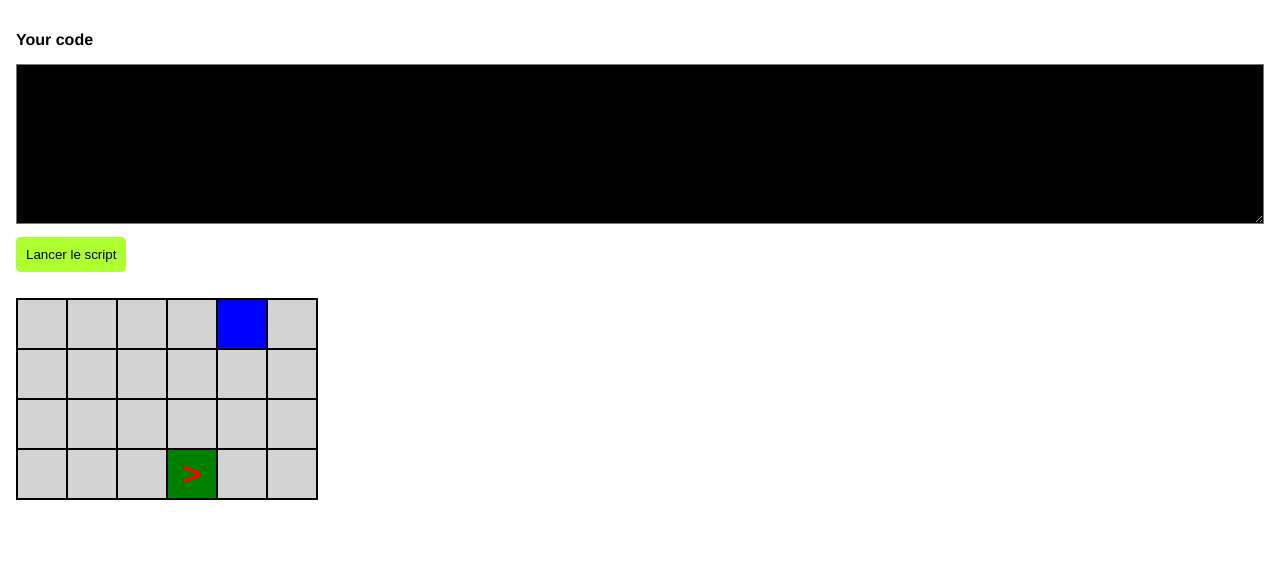
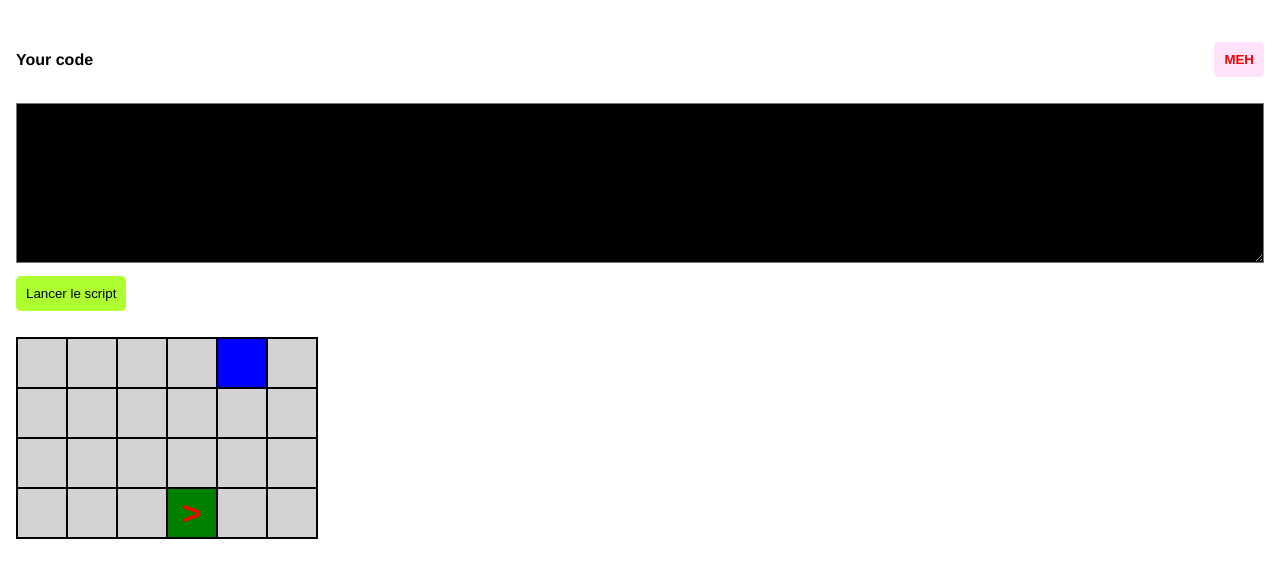
Before and after one commit to Thomas-Radulesco/javascript-interpretor, a plain HTML site: page index.html in a window 1280 px wide. Drawn offline with Linux system fonts and the light colour scheme.

Commit message:
meh button

```diff
--- a/css/style.css
+++ b/css/style.css
@@ -4,8 +4,11 @@ body {
 }
 
 .label {
+  display: flex;
+  align-items: center;
   font-weight: bold;
   margin: 1rem 0;
+  justify-content: space-between;
 }
 
 #userCode {
@@ -98,3 +101,14 @@ body {
   font-weight: lighter;
   text-transform: lowercase;
 }
+
+#reset {
+  background-color: rgb(255, 226, 251);
+  color: red;
+  font-weight: bold;
+  border: 0;
+  margin: 0.625rem 0;
+  padding: 0.625rem;
+  border-radius: 0.3rem;
+  cursor: pointer;
+}
--- a/index.html
+++ b/index.html
@@ -14,14 +14,14 @@
 
 <body>
     <div>
-        <div class="label">Your code
-            <!-- <div class="errorMessages">
-                <p class="error">messages d'erreur</p>
-                <p class="errorSubtitle">sous-titre message d'erreur</p>
-            </div> -->
+        <div class="label">
+            <p>Your code</p>
+            <button id="reset" title="Cela ne me plaît point, dessine-moi autre chose">MEH</button>
         </div>
         <textarea id="userCode"></textarea>
+
         <button id="launchScript">Lancer le script</button>
+
     </div>
 
     <div id="board">
@@ -29,7 +29,6 @@
     </div>
 
     <script src="js/app.js"></script>
-    <!-- <script src="js/test.js"></script> -->
 </body>
 
 </html>
--- a/js/app.js
+++ b/js/app.js
@@ -1,17 +1,25 @@
 var app = {
   errorMessages: '',
-  regCommand: /(^\/\/.*$)|(^\#.*$)|(^\/\*.*$)|(^ *move forward *(\/\/.*)*(\#.*)*(\/\*.*)*$)|(^ *turn left *(\/\/.*)*(\#.*)*(\/\*.*)*$)|(^ *turn right *(\/\/.*)*(\#.*)*(\/\*.*)*$)|(^ *(\/\/.*)*(\#.*)*(\/\*.*)*$)/,
+  regCommand: /(^\/\/.*$)|(^\#.*$)|(^\/\*.*$)|(^ *move forward *(\/\/.*)*(\#.*)*(\/\*.*)*$)|(^ *turn left *(\/\/.*)*(\#.*)*(\/\*.*)*$)|(^ *turn right *(\/\/.*)*(\#.*)*(\/\*.*)*$)|(^ *(\/\/.*)*(\#.*)*(\/\*.*)*$)/i,
   gameOver: false,
   init: function () {
     console.log('init')
-
     app.getRandomPositions()
     app.drawBoard()
     // Event listeners
     // document.addEventListener('keydown', app.handleKeys)
     document.getElementById('launchScript').addEventListener('click', app.handleLaunchScriptButton)
+    document.getElementById('reset').addEventListener('click', app.reset)
 
   },
+
+  reset: function () {
+    app.gameOver = false
+    app.errorMessages.remove()
+    document.getElementById('userCode').value = ''
+    app.init()
+  },
+
   getRandomPositions: function () {
     app.direction = 'right'
     app.xStart = Math.floor(Math.random() * 6) + 1
@@ -230,7 +238,7 @@ var app = {
       app.errorMessages.appendChild(errorParagraph1)
       app.errorMessages.appendChild(errorParagraph2)
       // et on ajoute la div en question tout en haut de la page
-      errorDiv = document.querySelector('div.label')
+      errorDiv = document.querySelector('div.label').parentNode
       errorDiv.prepend(app.errorMessages)
       return
     }
```
